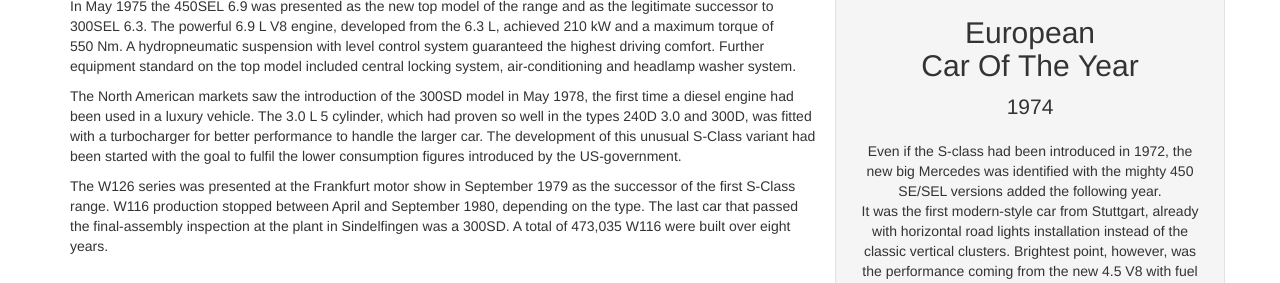
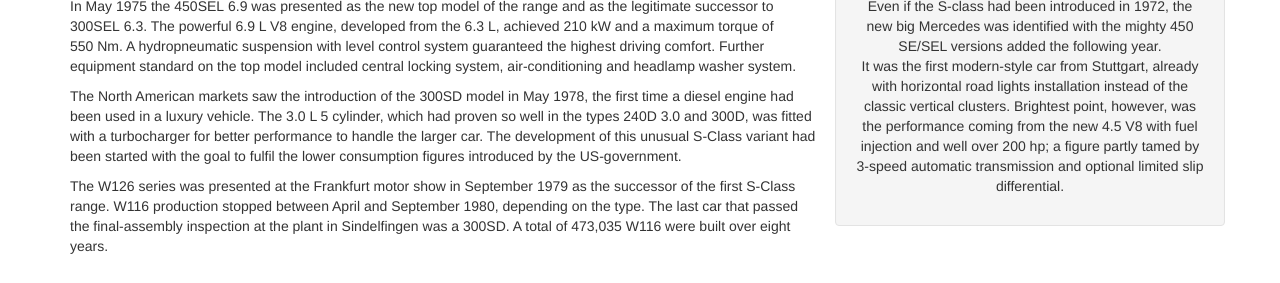
Before and after one commit to W116org/w116org.github.io, a Jekyll site: the page built from index.html, in a window 1280 px wide and 900 px high, scrolled down 395 px, cut to the strip 244-527 px from the top of the window. Built offline with Jekyll 4.4.1, drawn with Linux system fonts in a browser that asks for light colours; nearby versions of some CDN libraries; comment, search, counter and statistics services are not loaded.

Commit message:
Update index.html

```diff
--- a/index.html
+++ b/index.html
@@ -20,9 +20,7 @@
         </div><!-- /.col-md-8 -->
         <div class="col-md-4 text-center well">
             <a href="//www.caroftheyear.org/previous-winners/1974/coty"><img src="//cdn.w116.org/img/ECOTY1974.png" alt="European Car of the Year" width="140" height="140"></a>
-          <h2>European Car&nbsp;Of&nbsp;The&nbsp;Year</h2>
-<p class="lead">1974</p>
-<p>Even if the S-class had been introduced in 1972, the new big Mercedes was identified with the mighty 450 SE/SEL versions added the following year.<br>It was the first modern-style car from Stuttgart, already with horizontal road lights installation instead of the classic vertical clusters. Brightest point, however, was the performance coming from the new 4.5 V8 with fuel injection and well over 200 hp; a figure partly tamed by 3-speed automatic transmission and optional limited slip differential.</p>
+            <p>Even if the S-class had been introduced in 1972, the new big Mercedes was identified with the mighty 450 SE/SEL versions added the following year.<br>It was the first modern-style car from Stuttgart, already with horizontal road lights installation instead of the classic vertical clusters. Brightest point, however, was the performance coming from the new 4.5 V8 with fuel injection and well over 200 hp; a figure partly tamed by 3-speed automatic transmission and optional limited slip differential.</p>
         </div><!-- /.col-md-4 -->
       </div><!-- /.row -->
 
```
